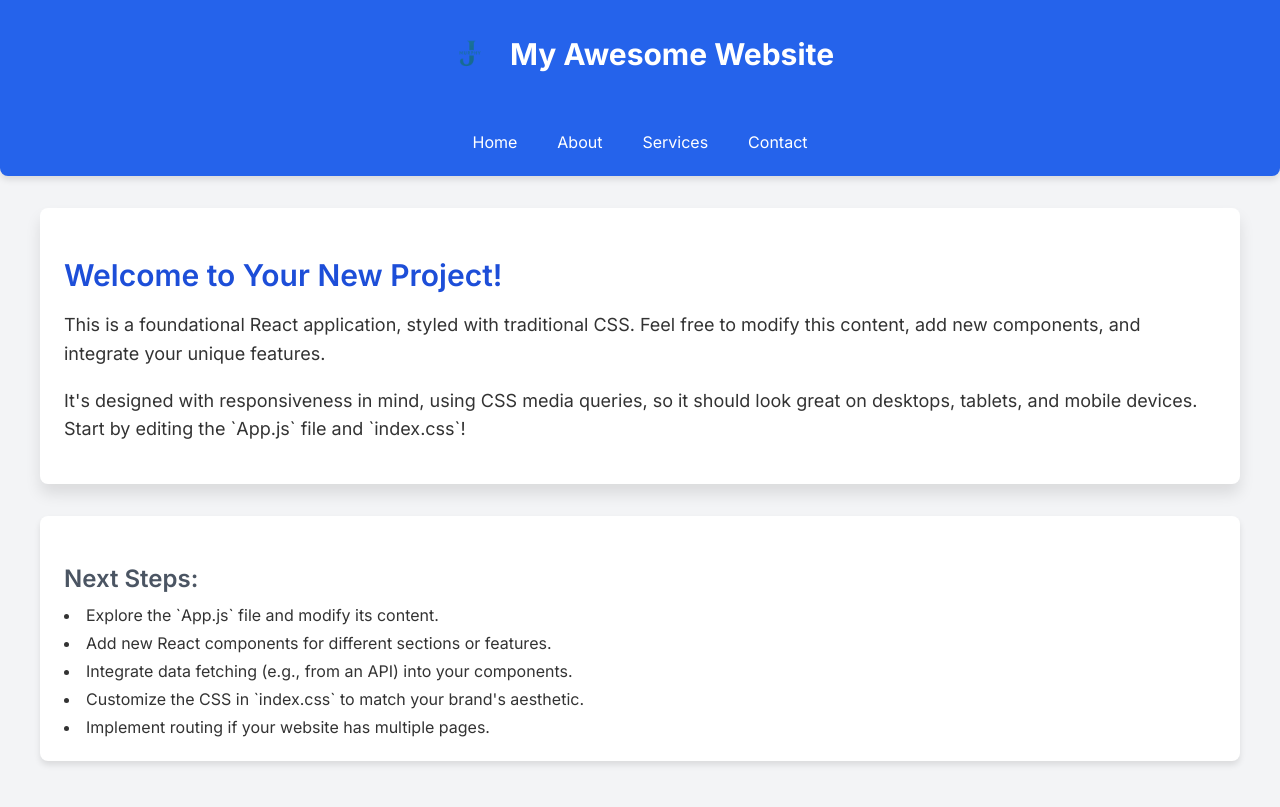
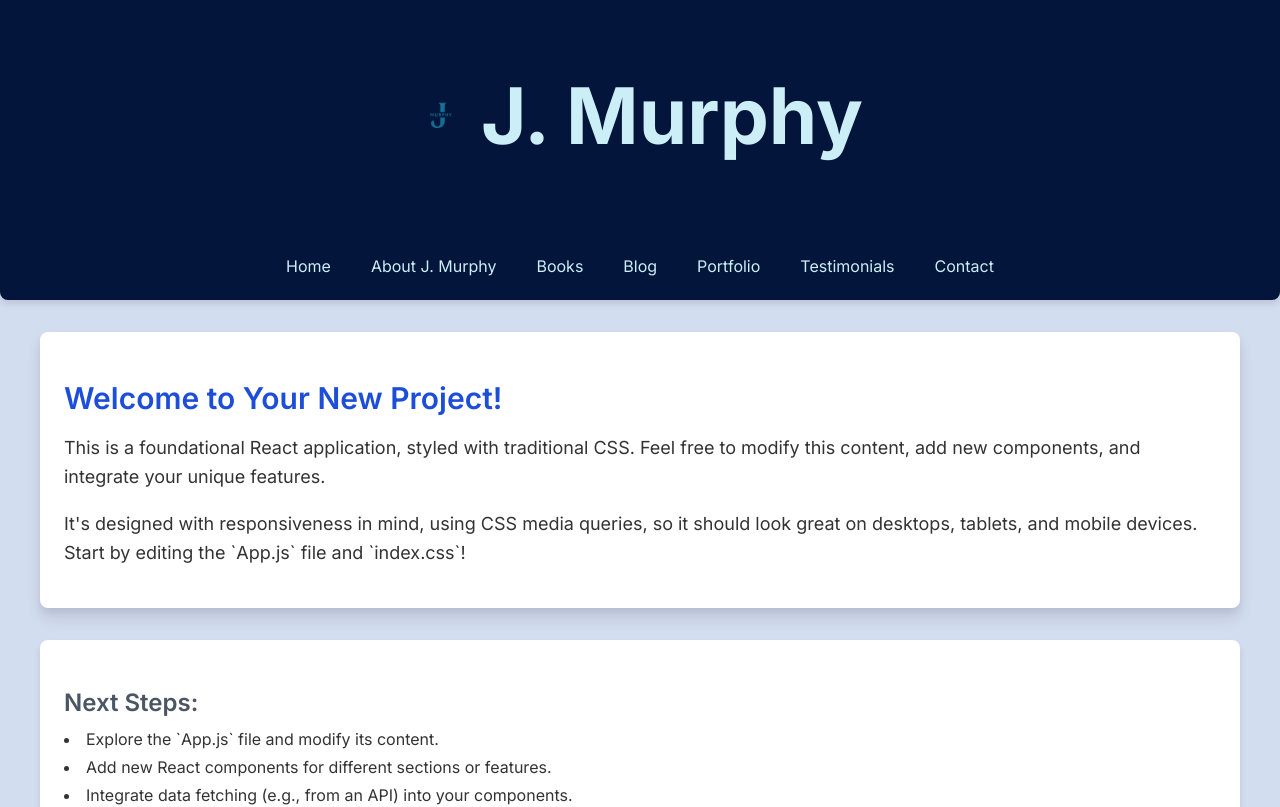
Before and after one commit to Arion-Ravenstone/jace-site, a React (Vite) app: page / in a window 1280 px wide. Shown: the top 807 px of the page. Built offline with nearby package versions, Linux system fonts and the light colour scheme.

Commit message:
updating files
updating header, with new nav and styles

```diff
--- a/src/App.jsx
+++ b/src/App.jsx
@@ -19,15 +19,18 @@ const App = () => {
               onError={(e) => { e.target.onerror = null; e.target.src="https://placehold.co/48x48/cccccc/333333?text=Error"; }}
             />
             {/* Website Name */}
-            <h1 className="website-name">My Awesome Website</h1>
+            <h1 className="website-name">J. Murphy</h1>
           </div>
 
           {/* Navigation Links */}
           <nav className="main-nav">
             <ul className="nav-list">
               <li className="nav-item"><a href="#" className="nav-link">Home</a></li>
-              <li className="nav-item"><a href="#" className="nav-link">About</a></li>
-              <li className="nav-item"><a href="#" className="nav-link">Services</a></li>
+              <li className="nav-item"><a href="#" className="nav-link">About J. Murphy</a></li>
+              <li className="nav-item"><a href="#" className="nav-link">Books</a></li>
+              <li className="nav-item"><a href="#" className="nav-link">Blog</a></li>
+              <li className="nav-item"><a href="#" className="nav-link">Portfolio</a></li>
+              <li className="nav-item"><a href="#" className="nav-link">Testimonials</a></li>
               <li className="nav-item"><a href="#" className="nav-link">Contact</a></li>
             </ul>
           </nav>
--- a/src/index.css
+++ b/src/index.css
@@ -1,15 +1,24 @@
-/* src/index.css */
 
-/*
-  This file contains global CSS styles for your entire React application.
-  It's imported once in your main entry file (e.g., src/main.jsx).
-*/
+@import url('https://fonts.googleapis.com/css2?family=Inter:wght@400;600;700&display=swap');
 
-/*
-  Import Google Fonts. Using 'Inter' as a modern, readable sans-serif font.
-  You can replace this with any other font from Google Fonts.
-*/
-@import url('https://fonts.googleapis.com/css2?family=Inter:wght@400;600;700&display=swap');
+:root {
+  --color-main-bg: #03153a;    /* Main header background */
+  --color-primary-blue-700: #1d4ed8;    /* Nav link hover, section title */
+  --color-primary-blue-800: #1e40af;    /* Footer background */
+  --color-light-blue-200: #bfdbfe;     /* For potential hover on text links */
+  --color-light-blue-300: #93c5fd;     /* Footer link color */
+
+  --color-text-dark: #333;              /* Default dark text color */
+  --color-text-medium-gray: #4b5563;   /* Section subtitle */
+  --color-text-light: #cbeef7;             /* White text for dark backgrounds */
+  --color-background-light-gray: #d3ddf0; /* Page background */
+  --color-background-white: #fff;       /* Content section background */
+
+  --shadow-light: rgba(0, 0, 0, 0.1);    /* Light shadow for elements */
+  --shadow-medium: rgba(0, 0, 0, 0.1);   /* Medium shadow for content sections */
+  --shadow-heavy: rgba(0, 0, 0, 0.05);   /* Heavier shadow part */
+}
+
 
 /* --- CSS Reset and Base Styles --- */
 body {
@@ -17,8 +26,8 @@ body {
   padding: 0;
   box-sizing: border-box; /* Ensures consistent box model */
   font-family: 'Inter', sans-serif; /* Apply the imported font */
-  color: #333; /* Default text color */
-  background-color: #f3f4f6; /* Light gray background for the page */
+  color: var(--color-text-dark); /* Using color variable */
+  background-color: var(--color-background-light-gray); /* Using color variable */
   -webkit-font-smoothing: antialiased; /* Enhances font rendering on WebKit browsers */
   -moz-osx-font-smoothing: grayscale; /* Enhances font rendering on macOS Firefox */
 }
@@ -33,18 +42,22 @@ body {
 /* Container for content within sections (e.g., header, main, footer) */
 .container {
   max-width: 1200px; /* Max width for content */
-  margin-left: auto;
-  margin-right: auto;
-  padding-left: 1rem; /* Equivalent to Tailwind's p-4 / px-4 on smaller screens */
-  padding-right: 1rem;
+  margin: 0 auto;
+  padding: 1rem; /* Equivalent to Tailwind's p-4 / px-4 on smaller screens */
+  width: 100%; /* Ensures full width on small screens */
+  flex-grow: 1; /* Allows the container to grow and push footer down */
+  display: flex;
+  flex-direction: column; /* Stacks header, main, and footer vertically */
+  align-items: center; /* Centers content horizontally */
+  justify-content: center; /* Centers content vertically */
 }
 
 /* --- Header Styles --- */
 .main-header {
-  background-color: #2563eb; /* Blue-600 equivalent */
-  color: #fff;
+  background-color: var(--color-main-bg); /* Using color variable */
+  color: var(--color-text-light); /* Using color variable */
   padding: 1rem; /* Equivalent to Tailwind's p-4 */
-  box-shadow: 0 4px 6px rgba(0, 0, 0, 0.1); /* Equivalent to Tailwind's shadow-md */
+  box-shadow: 0 4px 6px var(--shadow-light); /* Using shadow variable */
   border-bottom-left-radius: 0.5rem; /* Equivalent to Tailwind's rounded-b-lg */
   border-bottom-right-radius: 0.5rem;
 }
@@ -83,7 +96,7 @@ body {
 }
 
 .website-name {
-  font-size: 1.875rem; /* Equivalent to text-3xl */
+  font-size: 4.875rem; /* Equivalent to text-3xl */
   font-weight: 800; /* Equivalent to font-extrabold */
   text-align: center; /* Always center the website name */
   flex-grow: 1; /* Allows it to take available space */
@@ -130,13 +143,13 @@ body {
   display: block; /* Make the whole link area clickable */
   padding: 0.5rem 0.75rem; /* Equivalent to px-3 py-2 */
   border-radius: 0.375rem; /* Equivalent to rounded-md */
-  color: #fff;
+  color: var(--color-text-light); /* Using color variable */
   text-decoration: none; /* Remove underline */
   transition: background-color 0.3s ease; /* Equivalent to transition duration-300 */
 }
 
 .nav-link:hover {
-  background-color: #1d4ed8; /* Darker blue for hover */
+  background-color: var(--color-primary-blue-700); /* Using color variable */
 }
 
 /* --- Main Content Styles --- */
@@ -150,28 +163,28 @@ body {
 }
 
 .content-section {
-  background-color: #fff;
+  background-color: var(--color-background-white); /* Using color variable */
   padding: 1.5rem; /* Equivalent to p-6 */
   border-radius: 0.5rem; /* Equivalent to rounded-lg */
-  box-shadow: 0 10px 15px rgba(0, 0, 0, 0.1); /* Equivalent to shadow-lg */
+  box-shadow: 0 10px 15px var(--shadow-medium), 0 4px 6px var(--shadow-heavy); /* Using shadow variables */
   margin-bottom: 2rem; /* Equivalent to mb-8 */
 }
 
 .content-section.secondary-section {
-  box-shadow: 0 4px 6px rgba(0, 0, 0, 0.1); /* Equivalent to shadow-md for secondary sections */
+  box-shadow: 0 4px 6px var(--shadow-light); /* Using shadow variable */
 }
 
 .section-title {
   font-size: 1.875rem; /* Equivalent to text-3xl */
   font-weight: 600; /* Equivalent to font-semibold */
-  color: #1d4ed8; /* Blue-700 equivalent */
+  color: var(--color-primary-blue-700); /* Using color variable */
   margin-bottom: 1rem; /* Equivalent to mb-4 */
 }
 
 .section-subtitle {
   font-size: 1.5rem; /* Equivalent to text-2xl */
   font-weight: 600; /* Equivalent to font-semibold */
-  color: #4b5563; /* Gray-700 equivalent */
+  color: var(--color-text-medium-gray); /* Using color variable */
   margin-bottom: 0.75rem; /* Equivalent to mb-3 */
 }
 
@@ -197,8 +210,8 @@ body {
 
 /* --- Footer Styles --- */
 .main-footer {
-  background-color: #1e40af; /* Blue-800 equivalent */
-  color: #fff;
+  background-color: var(--color-primary-blue-800); /* Using color variable */
+  color: var(--color-text-light); /* Using color variable */
   padding: 1rem; /* Equivalent to p-4 */
   margin-top: 2rem; /* Equivalent to mt-8 */
   border-top-left-radius: 0.5rem; /* Equivalent to rounded-t-lg */
@@ -210,10 +223,12 @@ body {
   font-size: 0.875rem; /* Equivalent to text-sm */
   padding: 0 1rem; /* Adjust padding for inner content */
 }
+
 .footer-content a {
-  color: #93c5fd; /* Light blue for links */
+  color: var(--color-light-blue-300); /* Using color variable */
   text-decoration: none; /* Remove underline */
 }
+
 .footer-content a:hover {
   text-decoration: underline; /* Underline on hover */
 }
```
